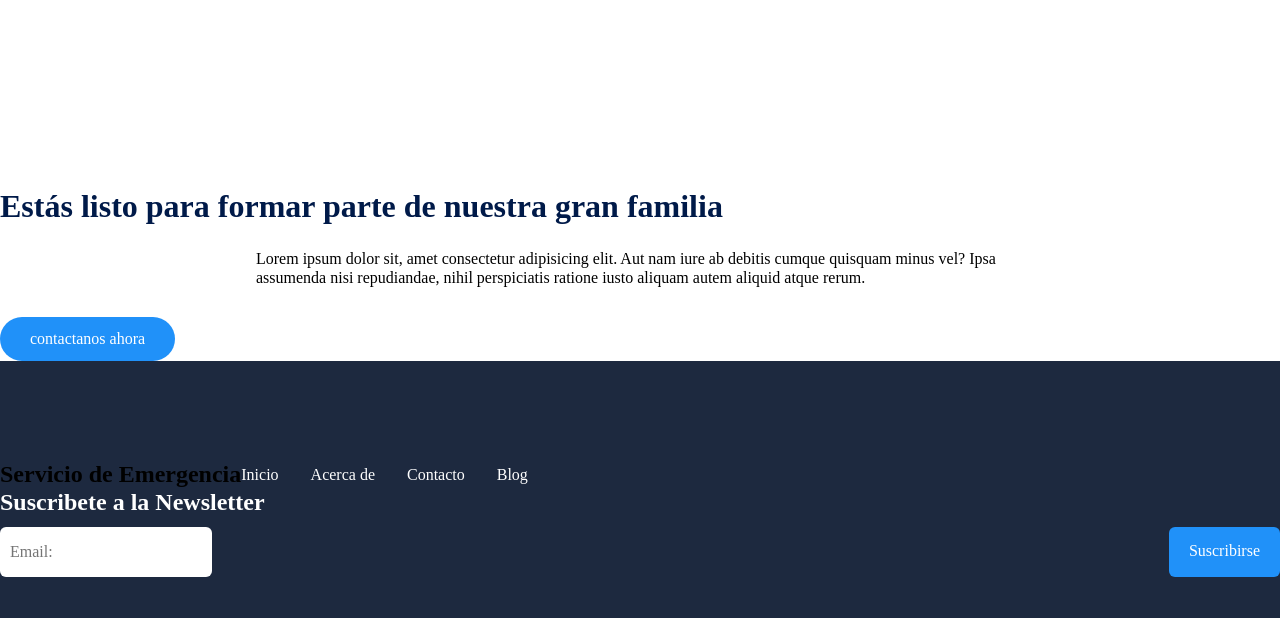
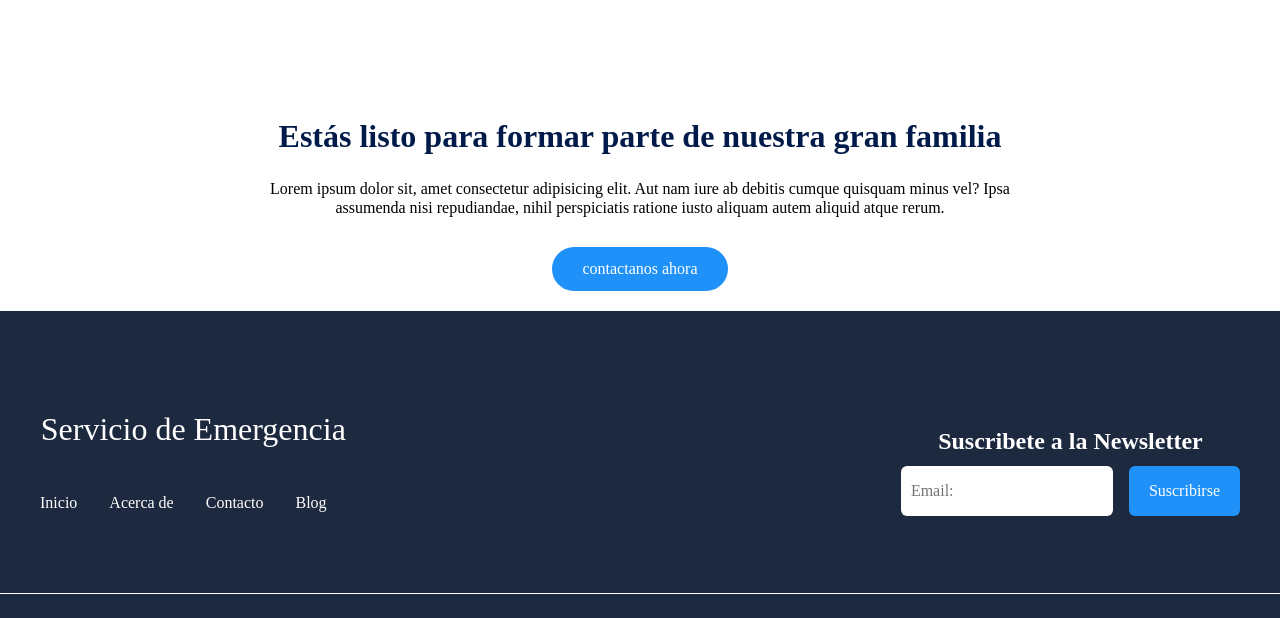
Before and after one commit to SJReyes/amee_pg_2.github.io, a plain HTML site: page index.html in a window 1280 px wide. Shown: the part 3777-4395 px from the top of the page. Drawn offline with Linux system fonts and the light colour scheme; a web font is replaced by a local one.

Commit message:
Correciones_questions_y:footer

```diff
--- a/css/estilos.css
+++ b/css/estilos.css
@@ -338,7 +338,7 @@ body{
     display: grid;
     gap: 2em;
     padding-top: 50px;
-    padding-bottom: 100px;
+    padding-bottom: 10px;
     padding-left: 40px;
     padding-right: 40px;
 }
@@ -368,6 +368,11 @@ body{
     cursor: pointer;
     color: var(--color-title);
     justify-content: space-between;
+}
+
+.questions__offer{
+    text-align: center;
+    padding: 20px;
 }
 
 .questions__arrow{
@@ -419,20 +424,24 @@ body{
     color: #fff;
 }
 
-.footer_container{
+.footer__container{
     display: flex;
     justify-content: space-between;
     align-items: center;
+    text-align: center;
     border-bottom: 1px solid #fff;
     padding-bottom: 60px;
+    padding-left: 40px;
+    padding-right: 40px;
 }
 
-.nav__footer{
+.nav--footer{
     padding-bottom: 20px;
     display: grid;
     gap: 1em;
     grid-auto-flow: row;
     height: 100%;
+
 }
 
 .nav__link--footer{
--- a/index.html
+++ b/index.html
@@ -269,7 +269,7 @@
     <footer class="footer">
         <section class="footer__container container">
             <nav class="nav nav--footer">
-                <h2 class="footer_title"> Servicio de Emergencia</h2>
+                <h2 class="footer__title"> Servicio de Emergencia</h2>
                 <ul class="nav__link nav__link--footer">
                     <li class="nav__items">
                         <a href="#" class="nav__links">Inicio</a>
@@ -297,9 +297,9 @@
         </section>
         <section class="footer__copy container">
             <div class="footer__social">
-                <a href="#" class="footer__icons"><img src="./image/facebok.svg" alt="" class="footer__img"></a>
-                <a href="#" class="footer__icons"><img src="./image/insta.svg" alt="" class="footer__img"></a>
-                <a href="#" class="footer__icons"><img src="./image/wsp.svg" alt="" class="footer__img"></a>
+                <a href="#" class="footer__icons"><img src="./image/facebok.svg" alt="Facebook" class="footer__img"></a>
+                <a href="#" class="footer__icons"><img src="./image/insta.svg" alt="Instagram" class="footer__img"></a>
+                <a href="#" class="footer__icons"><img src="./image/wsp.svg" alt="WhatsApp" class="footer__img"></a>
             </div>
             <h3 class="footer__copyright"> Derechos reservados &copy; AMEE</h3>
         </section>
```
